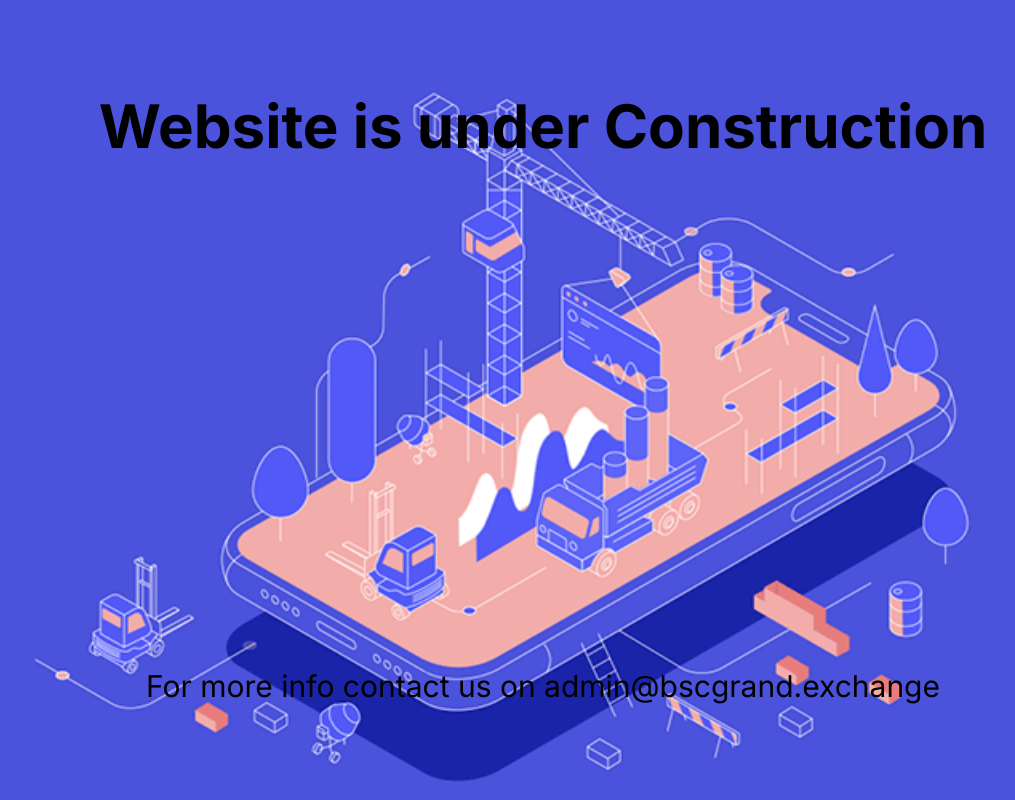
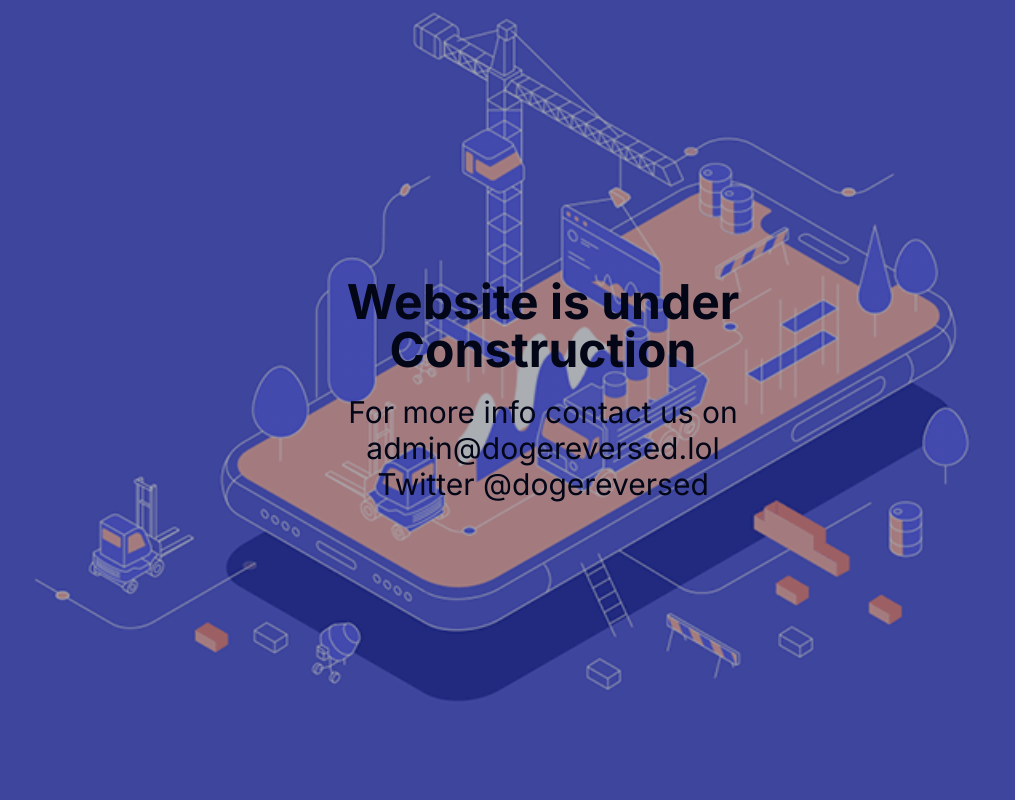
Before and after one commit to racheta09/under-construction, a Next.js app: page / in a window 1280 px wide. Shown: the whole page, without its empty margins (97-1112 px from the left). Built offline with nearby package versions, Linux system fonts and the light colour scheme.

Commit message:
dogereversed update

```diff
--- a/package.json
+++ b/package.json
@@ -21,5 +21,8 @@
     "react-dom": "18.2.0",
     "tailwindcss": "3.3.2",
     "typescript": "5.1.3"
+  },
+  "devDependencies": {
+    "daisyui": "^3.2.1"
   }
 }
--- a/src/app/page.tsx
+++ b/src/app/page.tsx
@@ -3,16 +3,25 @@ import Link from "next/link"
 
 export default function Home() {
   return (
-    <main className="flex min-h-screen flex-col items-center justify-between p-24 bg-[url(/construction.gif)] bg-cover">
-      <h1 className="text-6xl text-center font-bold">
+    <main className="hero min-h-screen bg-[url(/construction.gif)] bg-cover ">
+      <div className="hero-overlay bg-opacity-40"></div>
+      <div className="hero-content text-center text-neutral-content">
+        <div className="max-w-md">
+          <h1 className="mb-5 text-5xl font-bold text-slate-950">
             Website is under Construction
           </h1>
-      <p className="text-3xl">
+          <p className="mb-5 text-3xl text-slate-950">
             For more info contact us on{" "}
             <Link href="mailto:admin@bscgrand.exchange">
-          admin@bscgrand.exchange
+              admin@dogereversed.lol
+            </Link>
+            <br />
+            <Link href="https://twitter.com/dogereversed">
+              Twitter @dogereversed
             </Link>
           </p>
+        </div>
+      </div>
     </main>
   )
 }
--- a/tailwind.config.js
+++ b/tailwind.config.js
@@ -14,5 +14,5 @@ module.exports = {
       },
     },
   },
-  plugins: [],
+  plugins: [require("daisyui")],
 }
```
Also changed, not shown: 2 other files (tests, documents, lock files or other folders). Lines whose indentation alone changed are shown as unchanged.
